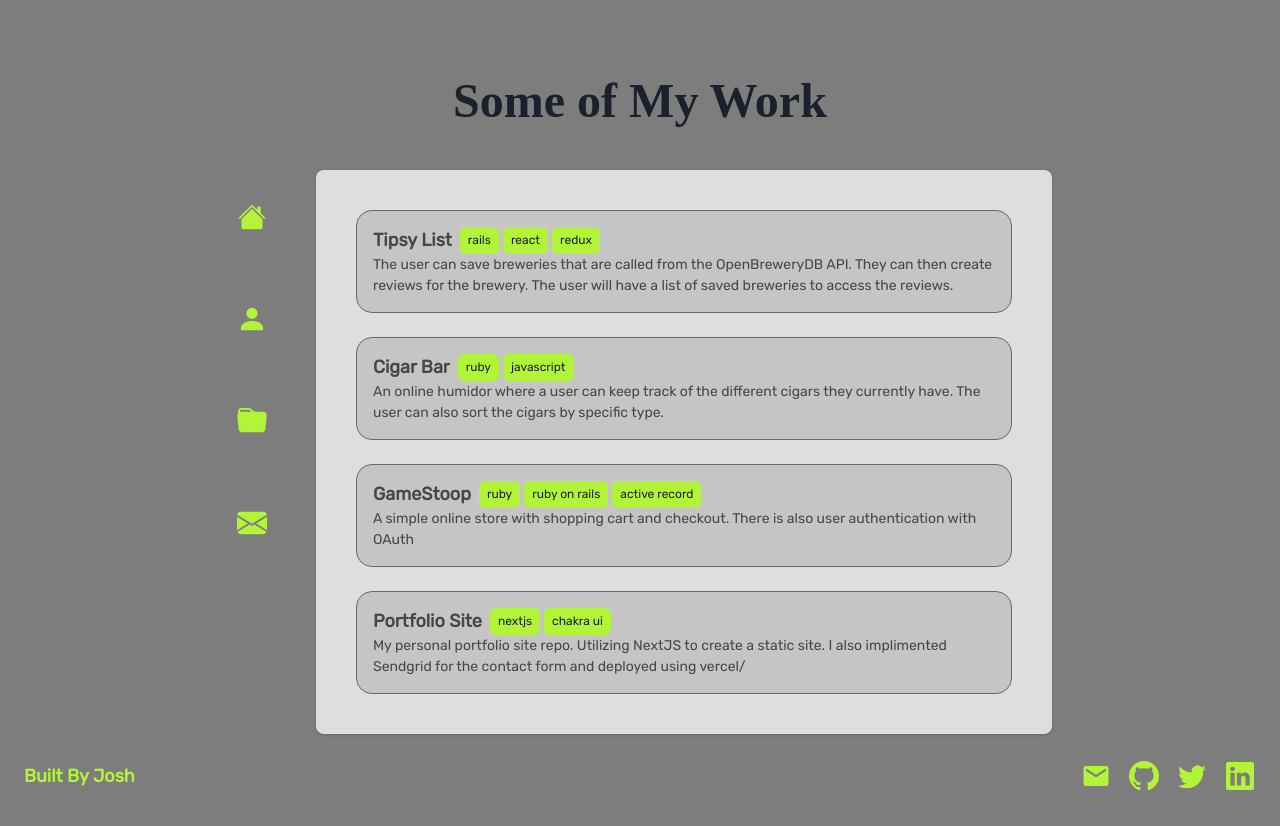
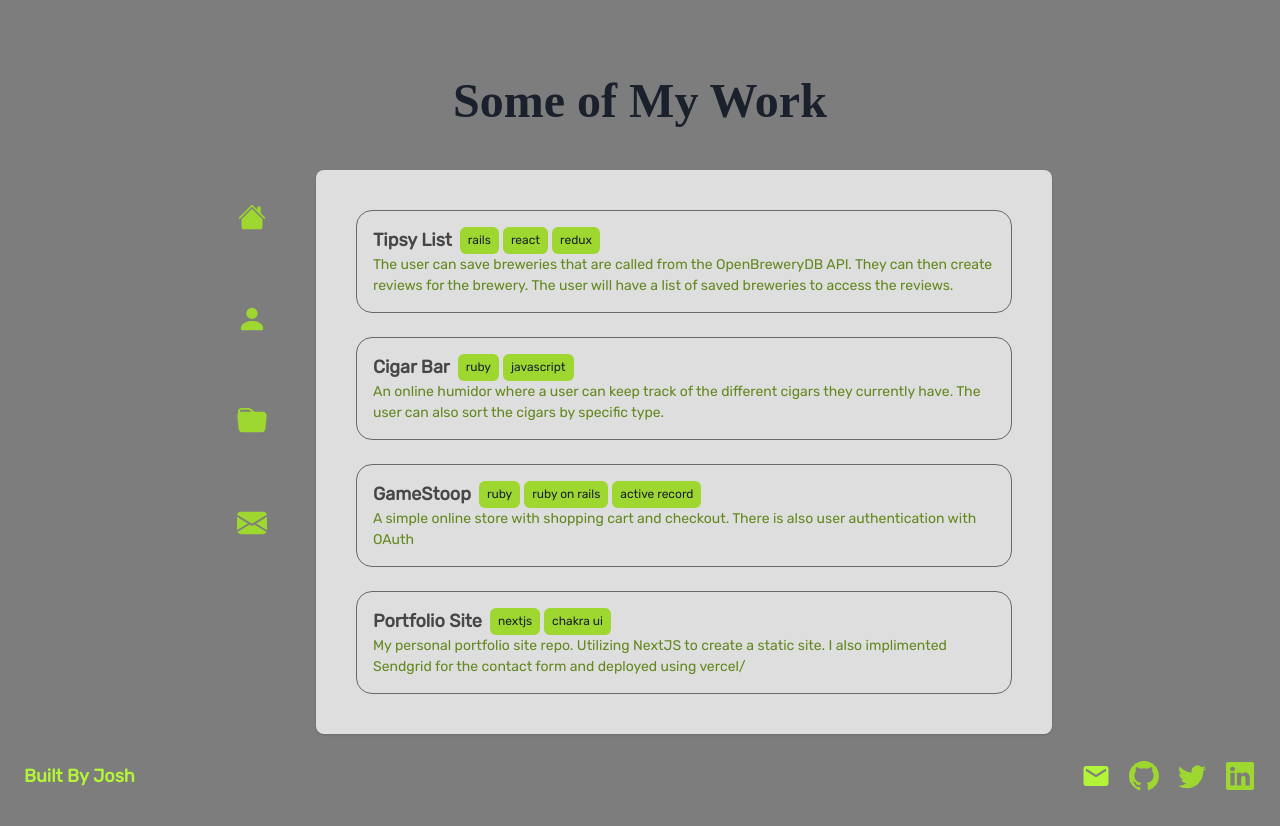
Before and after one commit to builtbyjosh/builtbyjosh-next-portfolio, a Next.js app: page /projects in a window 1280 px wide. Built offline with nearby package versions, Linux system fonts and the light colour scheme; a web font is replaced by a local one.

Commit message:
css changes

```diff
--- a/components/PageLink.js
+++ b/components/PageLink.js
@@ -11,7 +11,7 @@ const PageLink = ({ href, icon }) => {
         size="lg"
         fontSize="3xl"
         icon={icon}
-        color={"primary.100"}
+        color={"primary.200"}
         _hover={{
           bg: "primary.default",
           color: "white",
--- a/components/ProjectCard.js
+++ b/components/ProjectCard.js
@@ -1,10 +1,10 @@
-import React from "react";
+import { useState } from "react";
 import { Container, Stack, Text, Tag, Link, Box } from "@chakra-ui/react";
 
 const ProjectCard = ({ project }) => {
-  const [isOpen, setIsOpen] = React.useState(false);
+  const [isOpen, setIsOpen] = useState(false);
   const toggleOpen = () => setIsOpen(!isOpen);
-  const { id, title, desc, logo, link, technologies } = project;
+  const { id, title, desc, link, technologies } = project;
   return (
     <Container maxW="2xl" p={2}>
       <Stack direction={"column"}>
@@ -14,27 +14,23 @@ const ProjectCard = ({ project }) => {
             rounded="2xl"
             borderWidth="1px"
             borderColor={"secondary.600"}
-            bg={"secondary.200"}
             cursor="pointer"
             _hover={{ shadow: "lg" }}
           >
             <Stack direction={"column"} align="start" justify="flex-start">
               <Stack direction={"column"} spacing={0} align="start">
                 <Stack direction={"row"}>
-                  <Text
-                    as={Link}
+                  <Link
                     href={link}
                     fontWeight="bold"
-                    noOfLines={1}
-                    onClick={(e) => e.stopPropagation()}
                     isExternal
                     fontSize={"lg"}
                   >
                     {title}
-                  </Text>
+                  </Link>
                   <Stack direction={"row"} spacing="1">
                     {technologies.map((tech, index) => (
-                      <Tag key={index} size="sm" bg={"primary.100"}>
+                      <Tag key={index} size="sm" bg={"primary.200"}>
                         {tech}
                       </Tag>
                     ))}
@@ -42,12 +38,20 @@ const ProjectCard = ({ project }) => {
                 </Stack>
 
                 {!isOpen && (
-                  <Text fontSize="sm" noOfLines={{ base: 2 }}>
+                  <Text
+                    fontSize="sm"
+                    color={"primary.500"}
+                    noOfLines={{ base: 2 }}
+                  >
                     {desc}
                   </Text>
                 )}
 
-                {isOpen && <Text fontSize="sm">{desc}</Text>}
+                {isOpen && (
+                  <Text fontSize="sm" color={"primary.500"}>
+                    {desc}
+                  </Text>
+                )}
               </Stack>
             </Stack>
           </Stack>
--- a/components/SocialLink.js
+++ b/components/SocialLink.js
@@ -10,7 +10,7 @@ const SocialLink = ({ href, icon }) => {
         size="lg"
         fontSize="3xl"
         icon={icon}
-        color={"primary.100"}
+        color={"primary.200"}
         _hover={{
           bg: "primary.default",
           color: "white",
--- a/pages/index.js
+++ b/pages/index.js
@@ -7,15 +7,15 @@ export default function Home() {
     <Layout heading={"Welcome!"}>
       <Box maxW={"2xl"}>
         <Stack mb={4} direction={{ base: "row", md: "column" }}>
-          <Text color={"primary.300"}>Hey! My name is </Text>
+          <Text color={"primary.500"}>Hey! My name is </Text>
           <Heading size={"md"}>Joshua Collins</Heading>
         </Stack>
-        <Text fontSize={"lg"} color={"primary.300"}>
+        <Text fontSize={"lg"} color={"primary.500"}>
           I am a software developer specializing in Front End Development based
           in Chicago, Il.{" "}
         </Text>
         <br />
-        <Text color={"primary.300"}>
+        <Text color={"primary.500"}>
           I am passionate about software development and take pride in creating
           responsive and engaging websites that are not only visually appealing
           but also functional and user-friendly."
```
